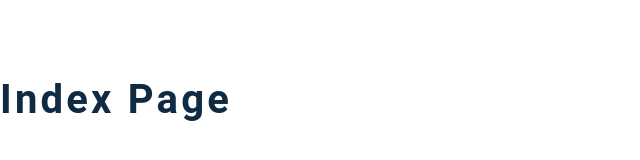
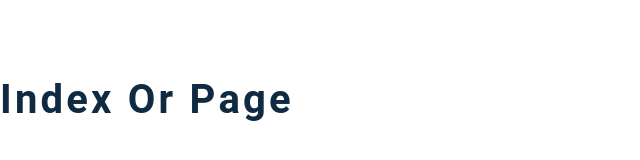
Before and after one commit to seriiserii825/gb-portfolio, a Gatsby site: page / in a window 1280 px wide. Shown: the whole page, without its empty margins (0-640 px from the left). Built offline with nearby package versions, Linux system fonts and the light colour scheme; Gatsby itself is replaced by a stand-in of ours.

Commit message:
first step

```diff
--- a/src/pages/index.js
+++ b/src/pages/index.js
@@ -7,6 +7,6 @@ import Jobs from "../components/Jobs"
 import Projects from "../components/Projects"
 import Blogs from "../components/Blogs"
 export default () => {
-  return <h2>index page</h2>
+  return <h2>index or page</h2>
 }
 // ...GatsbyImageSharpFluid
```
